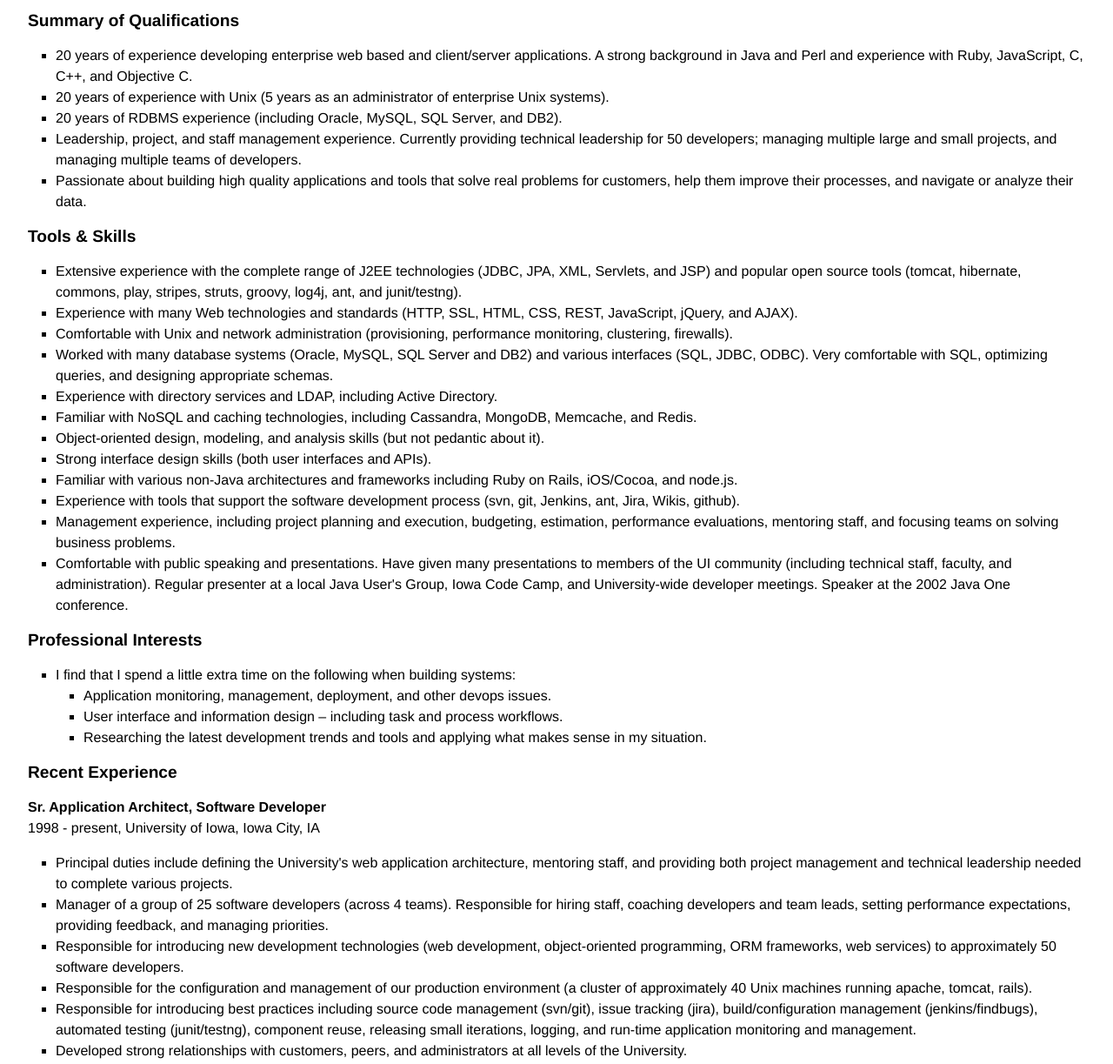
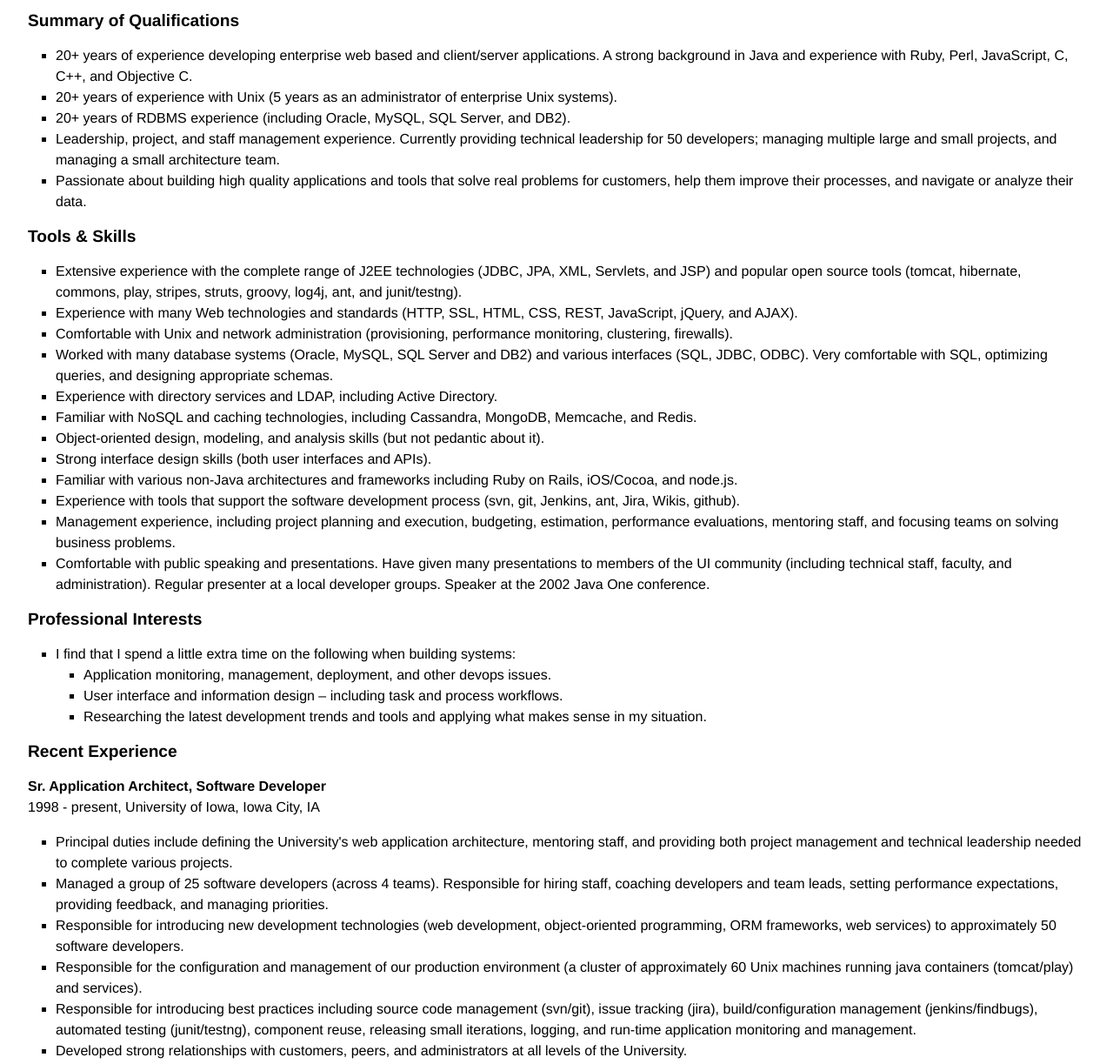
Before and after one commit to edhill/edhill.github.com, a plain HTML site: page resume/index.html in a window 1280 px wide. Shown: the part 69-1292 px from the top of the page at 87% size. Drawn offline with Linux system fonts and the light colour scheme.

Commit message:
small tweaks, needs an update

```diff
--- a/resume/index.html
+++ b/resume/index.html
@@ -20,10 +20,10 @@
 <h2>Summary of Qualifications</h2>
 
 <ul>
-<li>20 years of experience developing enterprise web based and client/server applications. A strong background in Java and Perl and experience with Ruby, JavaScript, C, C++, and Objective C.</li>
-<li>20 years of experience with Unix (5 years as an administrator of enterprise Unix systems).</li>
-<li>20 years of RDBMS experience (including Oracle, MySQL, SQL Server, and DB2).</li>
-<li>Leadership, project, and staff management experience.  Currently providing technical leadership for 50 developers; managing multiple large and small projects, and managing multiple teams of developers.</li>
+<li>20+ years of experience developing enterprise web based and client/server applications. A strong background in Java and experience with Ruby, Perl, JavaScript, C, C++, and Objective C.</li>
+<li>20+ years of experience with Unix (5 years as an administrator of enterprise Unix systems).</li>
+<li>20+ years of RDBMS experience (including Oracle, MySQL, SQL Server, and DB2).</li>
+<li>Leadership, project, and staff management experience.  Currently providing technical leadership for 50 developers; managing multiple large and small projects, and managing a small architecture team.</li>
 <li>Passionate about building high quality applications and tools that solve real problems for customers, help them improve their processes, and navigate or analyze their data.</li>
 </ul>
 
@@ -41,7 +41,7 @@
 <li>Familiar with various non-Java architectures and frameworks including Ruby on Rails, iOS/Cocoa, and node.js.</li>
 <li>Experience with tools that support the software development process (svn, git, Jenkins, ant, Jira, Wikis, github).</li>
 <li>Management experience, including project planning and execution, budgeting, estimation, performance evaluations, mentoring staff, and focusing teams on solving business problems.</li>
-<li>Comfortable with public speaking and presentations. Have given many presentations to members of the UI community (including technical staff, faculty, and administration). Regular presenter at a local Java User's Group, Iowa Code Camp, and University-wide developer meetings.  Speaker at the 2002 Java One conference.</li>
+<li>Comfortable with public speaking and presentations. Have given many presentations to members of the UI community (including technical staff, faculty, and administration). Regular presenter at a local developer groups. Speaker at the 2002 Java One conference.</li>
 </ul>
 
 <h2>Professional Interests</h2>
@@ -65,9 +65,9 @@
 
 <ul>
 <li>Principal duties include defining the University's web application architecture, mentoring staff, and providing both project management and technical leadership needed to complete various projects.</li>
-<li>Manager of a group of 25 software developers (across 4 teams).  Responsible for hiring staff, coaching developers and team leads, setting performance expectations, providing feedback, and managing priorities.</li>
+<li>Managed a group of 25 software developers (across 4 teams).  Responsible for hiring staff, coaching developers and team leads, setting performance expectations, providing feedback, and managing priorities.</li>
 <li>Responsible for introducing new development technologies (web development, object-oriented programming, ORM frameworks, web services) to approximately 50 software developers.</li>
-<li>Responsible for the configuration and management of our production environment (a cluster of approximately 40 Unix machines running apache, tomcat, rails).</li>
+<li>Responsible for the configuration and management of our production environment (a cluster of approximately 60 Unix machines running java containers (tomcat/play) and services).</li>
 <li>Responsible for introducing best practices including source code management (svn/git), issue tracking (jira), build/configuration management (jenkins/findbugs), automated testing (junit/testng), component reuse, releasing small iterations, logging, and run-time application monitoring and management.</li>
 <li>Developed strong relationships with customers, peers, and administrators at all levels of the University.</li>
 <li>Recipient of various University and departmental awards.</li>
```
